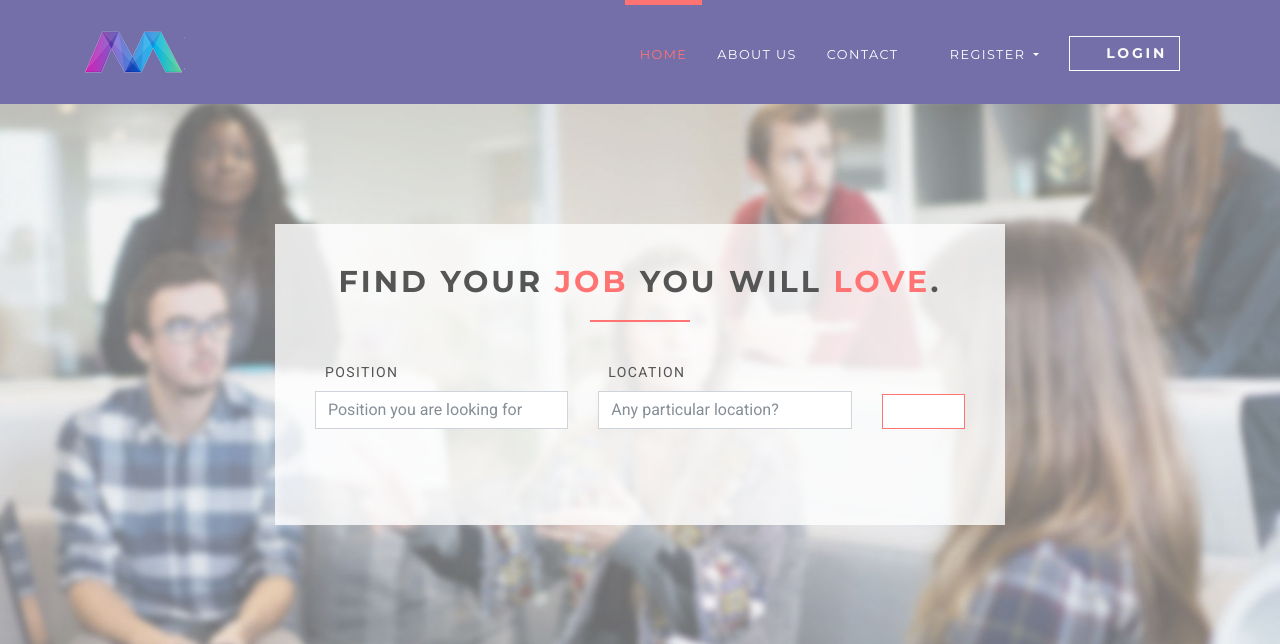
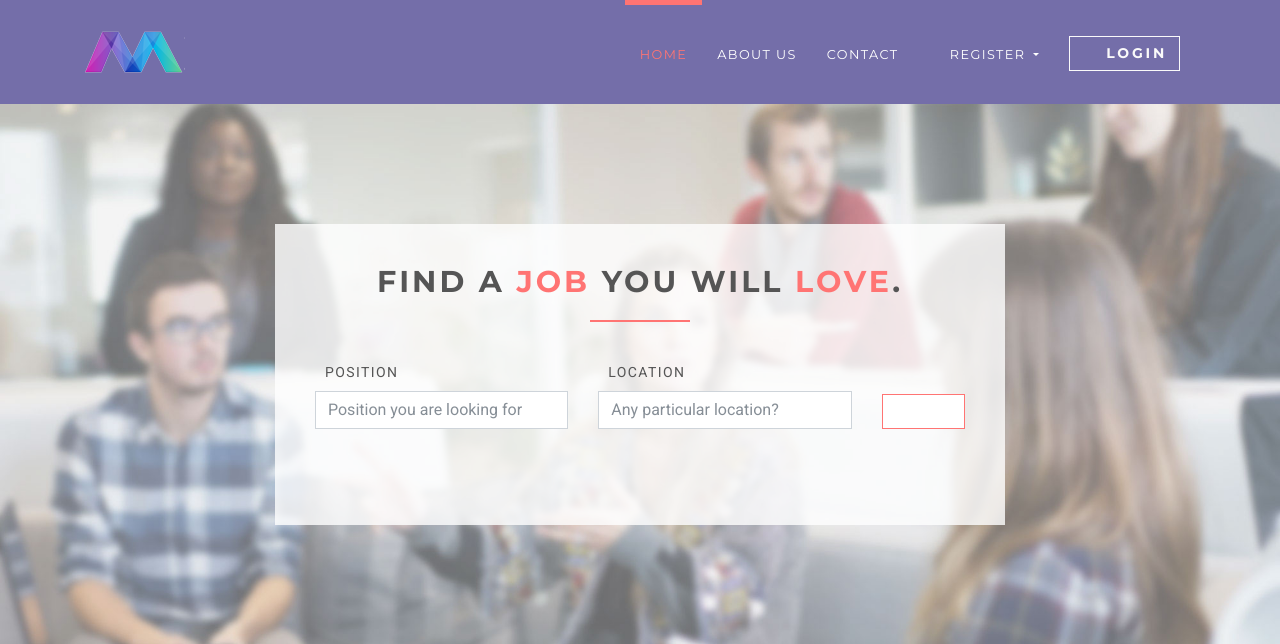
Before and after one commit to charmingdev222/Job-Portal-Django, a Django app: page / in a window 1280 px wide. Shown: the top 644 px of the page. Run offline with Django 3.2, Linux system fonts and the light colour scheme; data comes from the database, SQL or seed files in the repository; some libraries are stand-ins or nearby versions.

Commit message:
It's worked

```diff
--- a/templates/home.html
+++ b/templates/home.html
@@ -12,7 +12,7 @@
             <div class="row">
                 <div class="col-lg-8 mx-auto">
                     <div class="job-form-box">
-                        <h2 class="heading">Find your <span class="accent">job</span> you will
+                        <h2 class="heading">Find a <span class="accent">job</span> you will
                             <span class="accent">love</span>.
                         </h2>
                         <form id="job-main-form" method="get" action="{% url 'jobs:searh' %}" class="job-main-form">
```
